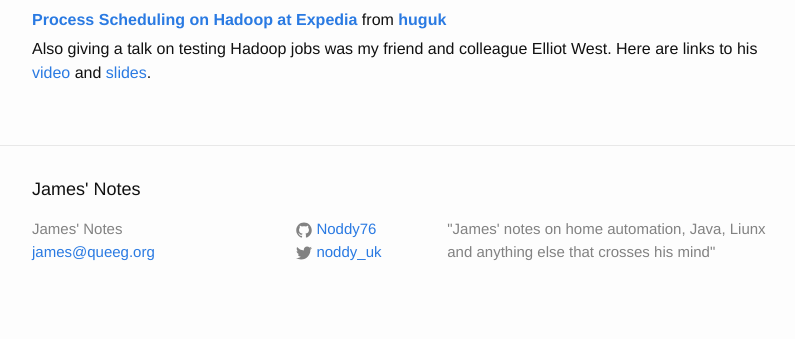
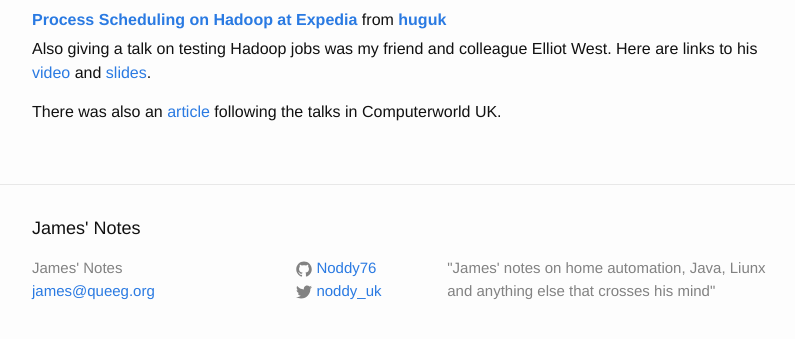
Before and after one commit to Noddy76/blog, a Jekyll site: the page built from _posts/2015-01-20-process-scheduling-on-hadoop.md, in a window 1280 px wide, cut to the strip 985-1347 px from the top of the page. Shown: the top 339 px of the strip, without its empty margins (238-1033 px from the left). Built offline with Jekyll 4.4.1, drawn with Linux system fonts in a browser that asks for light colours.

Commit message:
Update to include computerworlduk article

```diff
--- a/_posts/2015-01-20-process-scheduling-on-hadoop.md
+++ b/_posts/2015-01-20-process-scheduling-on-hadoop.md
@@ -14,6 +14,9 @@
 
 Also giving a talk on testing Hadoop jobs was my friend and colleague Elliot West. Here are links to his [video][video-elliot] and [slides][slides-elliot].
 
+There was also an [article][press] following the talks in Computerworld UK.
+
 [slides-james]:  http://www.slideshare.net/huguk/scheduling-hadoop-jobs-at-expedia
 [slides-elliot]: http://www.slideshare.net/huguk/developing-unit-tesatble-software-with-hadoop
 [video-elliot]:  http://youtu.be/x8xJq5Ax2iI
+[press]:         http://www.computerworlduk.com/news/it-business/3593977/expedia-to-double-its-apache-hadoop-cluster-investment-this-year/
```
